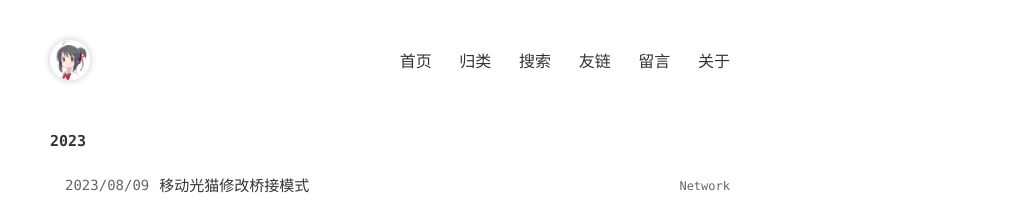
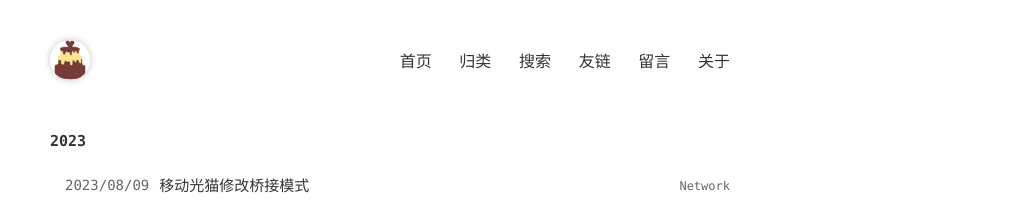
Before and after one commit to nksmiles/nksmiles.github.io, a Jekyll site: the page built from index.html, in a window 1280 px wide. Shown: the top 221 px of the page, without its empty margins (250-1280 px from the left). Built offline with Jekyll 4.4.1, drawn with Linux system fonts in a browser that asks for light colours.

Commit message:
Update common.css

```diff
--- a/static/css/common.css
+++ b/static/css/common.css
@@ -118,7 +118,7 @@ input:-webkit-autofill {
   margin-right: 10px;
   -webkit-user-drag: none;
   box-shadow: 0 0 6px 1px rgba(0, 0, 0, 0.18);
-  background-image: url(../img/logo.jpg);
+  background-image: url(../img/logo.png);
   background-size: cover;
 }
 .header .menu {
```
